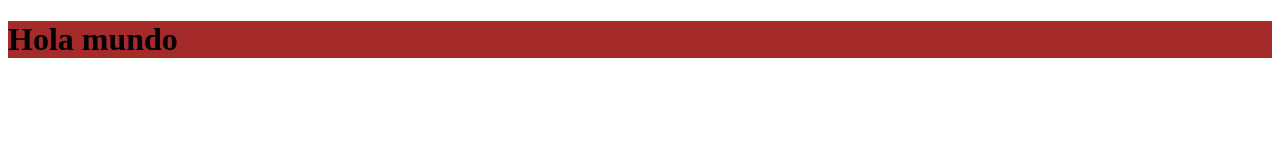
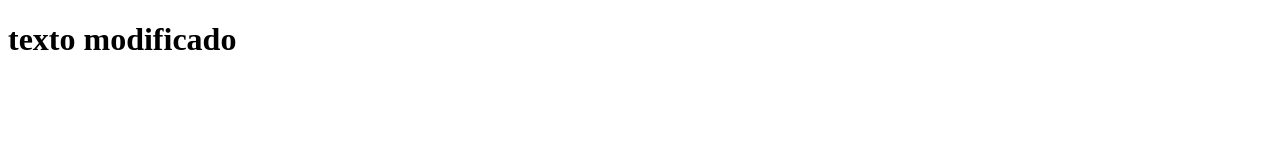
Before and after one commit to manzo127/practicas-coderhouse, a plain HTML site: page index.html in a window 1280 px wide. Drawn offline with Linux system fonts and the light colour scheme.

Commit message:
conociendo mas conceptos de js

```diff
--- a/index.html
+++ b/index.html
@@ -4,10 +4,10 @@
     <meta charset="UTF-8">
     <meta name="viewport" content="width=device-width, initial-scale=1.0">
     <link rel="stylesheet" href="./css/styles.css">
-    <script src="./js/script.js"></script>
+    <script defer src="./js/script.js"></script>
     <title>Pagina</title>
 </head>
 <body>
-    <h1 class="titulo">Hola mundo</h1>
+    <h1 id="titulo">Hola mundo</h1>
 </body>
 </html>
--- a/js/script.js
+++ b/js/script.js
@@ -0,0 +1,5 @@
+
+console.log("script funcionando");
+
+const tiutulo = document.getElementById("titulo");
+tiutulo.textContent = "texto modificado";
```
